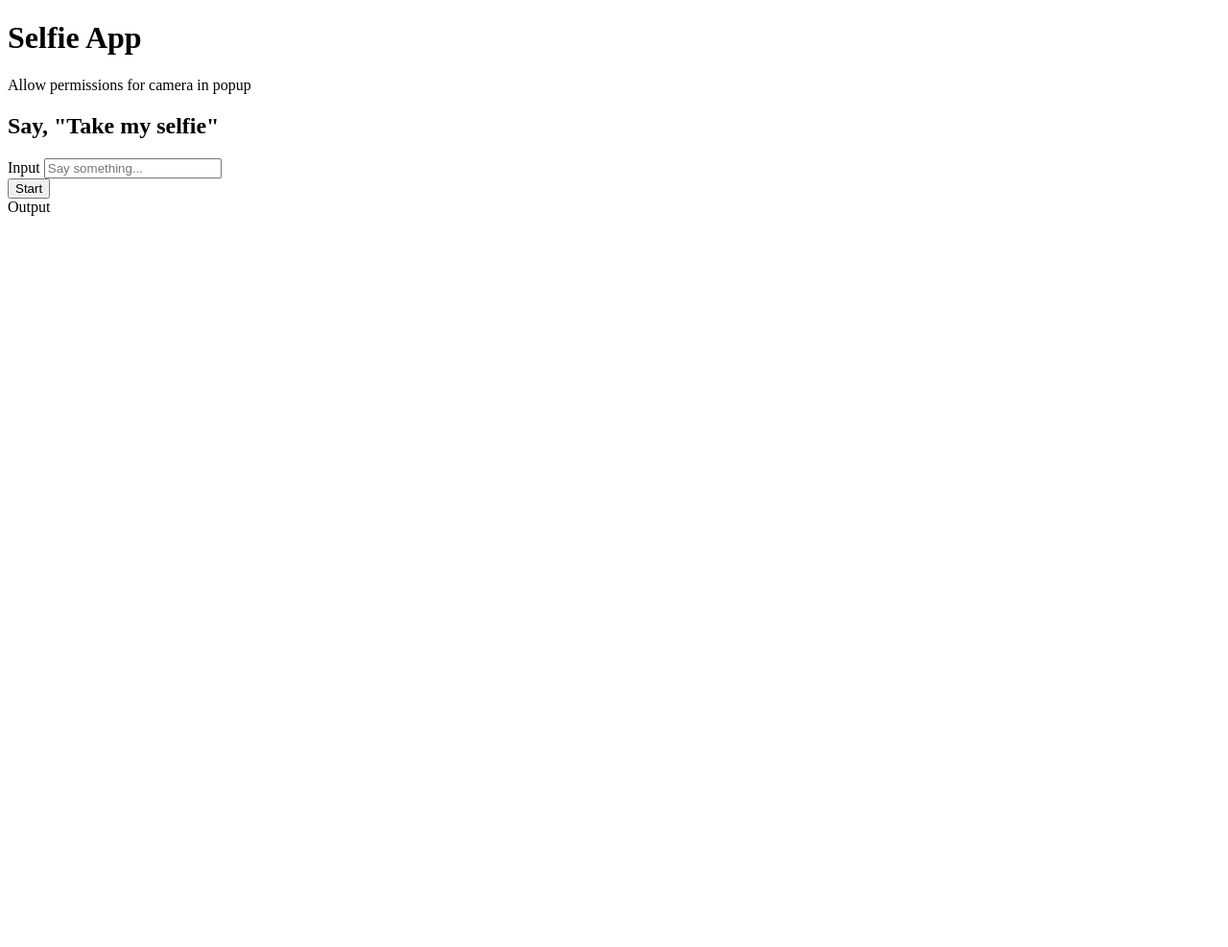
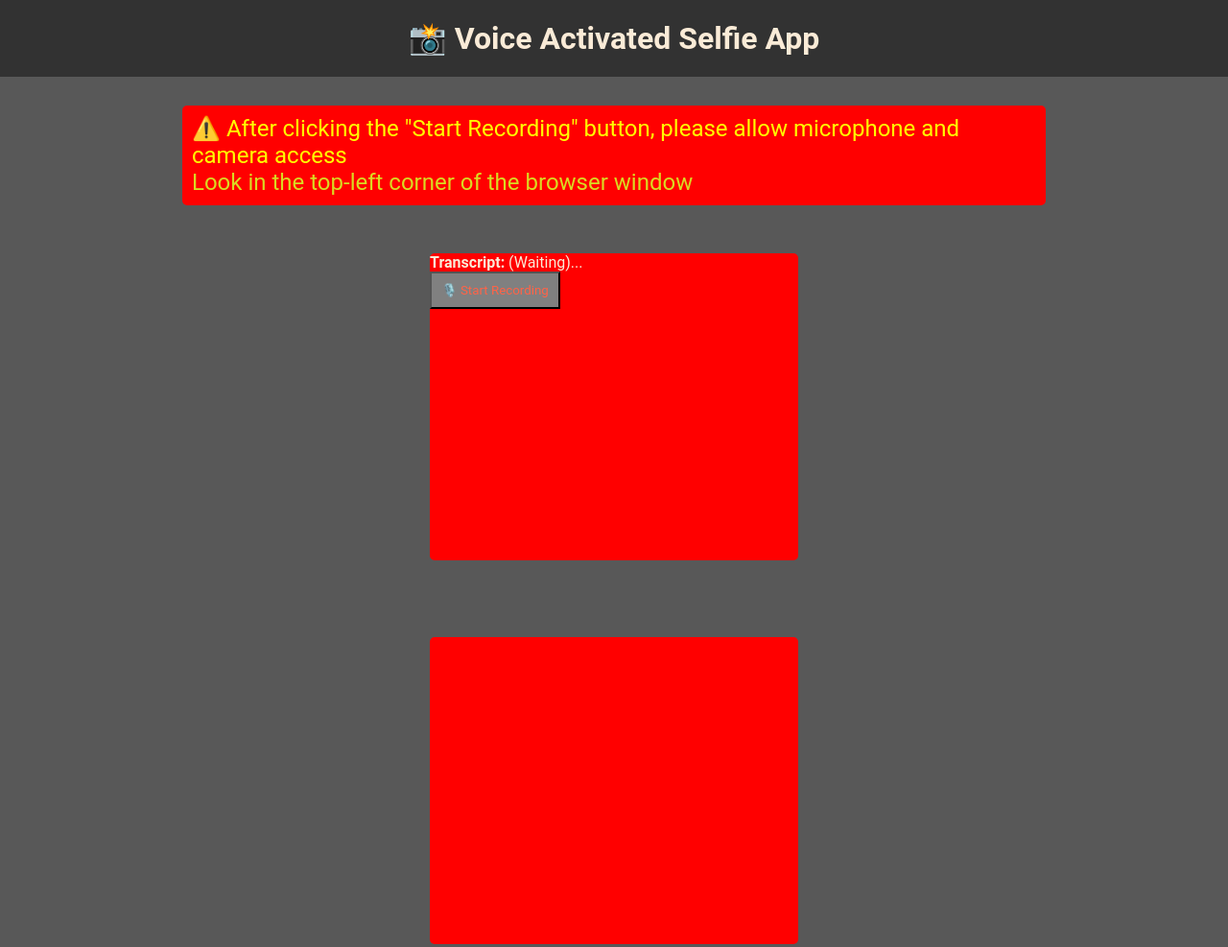
Before and after one commit to amanrajpoot5612/voice-recognition-selfie-app, a website: page index.html in a window 1280 px wide. Shown: the top 987 px of the page at 96% size. Before the commit the page ends 800 px from the top, so only its background shows below. Drawn offline with Linux system fonts and the light colour scheme.

Commit message:
Refactor HTML structure and add CSS styles for improved layout and user experience

```diff
--- a/index.html
+++ b/index.html
@@ -1,33 +1,49 @@
 <!DOCTYPE html>
 <html lang="en">
 <head>
-    <meta charset="UTF-8">
-    <meta name="viewport" content="width=device-width, initial-scale=1.0">
-    <link rel="stylesheet" href="style.css">
-    <title>Selfie App</title>
+  <meta charset="UTF-8" />
+  <meta name="viewport" content="width=device-width, initial-scale=1.0"/>
+  <link rel="stylesheet" href="style.css" />
+  <title>Voice Activated Selfie App</title>
 </head>
 <body>
-    <div class="container">
-        <h1>Selfie App</h1>
-        <p>Allow permissions for camera in popup</p>
-        <h2>Say, "Take my selfie"</h2>
+  <div class="container">
+    <!-- Header -->
+    <header>
+      <h1>📸 Voice Activated Selfie App</h1>
+    </header>
 
-        <div class="input-field">
-            <label for="voice-input">Input</label>
-            <input type="text" name="voice-input" id="voice-input" placeholder="Say something...">
-        </div>
-        <div class="button-container">
-            <button id="start-button">Start</button>
-            <!-- <button id="stop-button">Stop</button> -->
-        </div>
+    <!-- Main Content -->
+    <main class="main-content">
 
-        <div class="output-field">
-            <label for="output">Output</label>
-            <!-- <textarea name="output" id="output" rows="4" readonly></textarea> -->
+      <!-- Alert Message -->
+      <div class="alert">
+        <p style="color: yellow;">
+          ⚠️ After clicking the "Start Recording" button, please allow microphone and camera access
+          <br />
+          <span style="color: rgb(218, 218, 34);">Look in the top-left corner of the browser window</span>
+        </p>
+      </div>
 
+      <!-- Input Section -->
+      <div class="input-field">
+        <p><strong>Transcript:</strong> <span id="speechText">(Waiting)...</span></p>
+        <button onclick="startRecognition()">🎙️ Start Recording</button>
+      </div>
 
-    </div>
+      <!-- Camera Preview -->
+      <div class="preview">
+        <video id="camera" autoplay playsinline></video>
+      </div>
 
-    <script src="index.js"></script>
+      <!-- Captured Photos -->
+      <div class="saved">
+        <!-- Captured selfies will appear here -->
+      </div>
+
+    </main>
+  </div>
+
+  <script src="index.js"></script>
 </body>
 </html>
--- a/style.css
+++ b/style.css
@@ -0,0 +1,78 @@
+*{
+    box-sizing: border-box;
+    margin: 0;
+    padding: 0;
+    color: antiquewhite;
+    font-family: 'Roboto', sans-serif;
+}
+
+.container{
+    width: 100%;
+    height: 100%;
+    background-color: rgb(88, 88, 88);
+    min-width: 100vh;
+    min-height: 100vh;
+    display: flex;
+    flex-direction: column;
+    justify-content: start;
+    align-items: center;
+}
+
+header{
+    width: 100%;
+    height: 10vh;
+    background-color: rgb(50, 50, 50);
+    display: flex;
+    justify-content: center;
+    align-items: center;
+    padding: 30px;
+    margin-bottom: 30px;
+}
+
+.alert{
+    font-size: 24px;
+    font-weight: 400;
+    background-color: red;
+    padding: 10px;
+    border-radius: 5px;
+    max-width: 900px;
+}
+
+main{
+    width: 100%;
+    max-height: fit-content;
+    min-height: 100vh;
+    display: flex;
+    justify-content: start;
+    align-items: center;
+    flex-direction: column;
+    gap: 20px;
+}
+
+.input-field , .preview , .saved{
+    width: 30%;
+    /* margin-bottom: -30px; */
+    background-color: red;
+    /* padding: 20px; */
+    margin: 30px;
+    border-radius: 5px;
+    height: 40vh;
+}
+
+button{
+    background-color: gray;
+    color: tomato;
+    padding: 10px;
+}
+
+
+.saved {
+    margin-top: 20px;
+    display: flex;
+    flex-wrap: wrap;
+    gap: 10px;
+}
+.saved img {
+    border: 2px solid white;
+    border-radius: 8px;
+}
```
